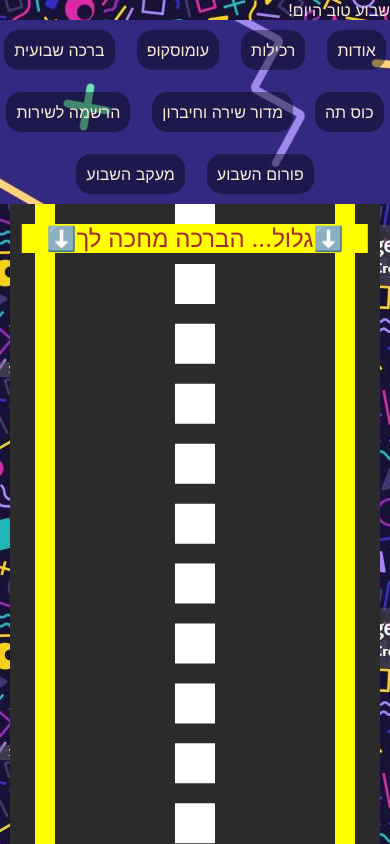
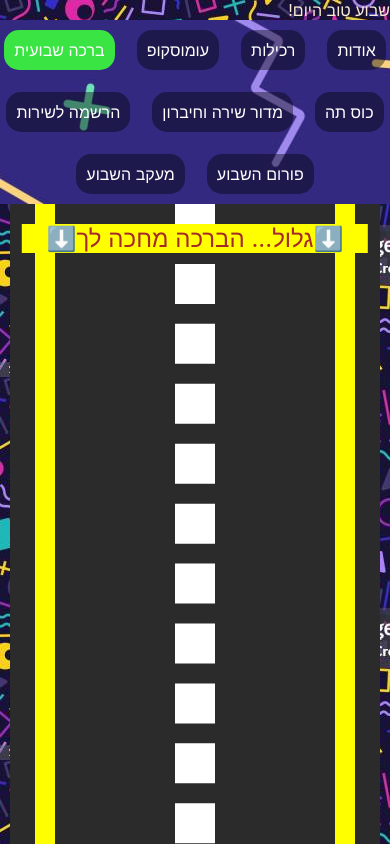
Before and after one commit to liorbraun/Good_week_2.0, a React (Create React App) app: page / in a window 390 px wide. Shown: the top 844 px of the page. Built offline with nearby package versions, Linux system fonts and the light colour scheme; no server answers.

Commit message:
Fixed mobile compatibility

```diff
--- a/src/App.jsx
+++ b/src/App.jsx
@@ -1,4 +1,4 @@
-import { HashRouter as Router, Route, Routes, useNavigate } from 'react-router-dom';
+import { HashRouter as Router, Route, Routes } from 'react-router-dom';
 import './style/App.css';
 import Footer from './components/Footer';
 import Navbar from './components/Navbar';
--- a/src/components/Navbar.jsx
+++ b/src/components/Navbar.jsx
@@ -1,4 +1,4 @@
-import { useNavigate } from 'react-router-dom';
+import { NavLink, useNavigate } from 'react-router-dom';
 import '../style/Navbar.css'
 
 const Navbar = () => {
@@ -8,18 +8,17 @@ const Navbar = () => {
     return (
         <div className="nav">
             <nav className="buttonWrapper" >
-                <div className='navlink' onClick={() => navigate('/')}>ברכה שבועית</div>
-                <div className='navlink' onClick={() => navigate('/homoscope')}>עומוסקופ</div>
-                <div className='navlink' onClick={() => navigate('/gossip')}>רכילות</div>
-                <div className='navlink' onClick={() => navigate('/about')}>אודות</div>
-                <div className='navlink' onClick={() => navigate('/register')}>הרשמה לשירות</div>
-                <div className='navlink' onClick={() => navigate('/singNshit')}>מדור שירה וחיברון</div>
-                <div className='navlink' onClick={() => navigate('/teacup')}>כוס תה</div>
-                <div className='navlink' onClick={() => navigate('/weekly')}>מעקב השבוע</div>
-                <div className='navlink' onClick={() => navigate('/forum')}>פורום השבוע</div>
+                <NavLink to='/' className='navlink'>ברכה שבועית</NavLink>
+                <NavLink to='/homoscope' className='navlink'>עומוסקופ</NavLink>
+                <NavLink to='/gossip' className='navlink'>רכילות</NavLink>
+                <NavLink to='/about' className='navlink'>אודות</NavLink>
+                <NavLink to='/register' className='navlink'>הרשמה לשירות</NavLink>
+                <NavLink to='/singNshit' className='navlink'>מדור שירה וחיברון</NavLink>
+                <NavLink to='/teacup' className='navlink'>כוס תה</NavLink>
+                <NavLink to='/weekly' className='navlink'>מעקב השבוע</NavLink>
+                <NavLink to='/forum' className='navlink'>פורום השבוע</NavLink>
             </nav>
         </div>
-
     );
 }
 
--- a/src/index.js
+++ b/src/index.js
@@ -3,15 +3,12 @@ import ReactDOM from 'react-dom/client';
 import './index.css';
 import App from './App';
 import { DBContextProvider } from './context/SheetParsing';
-import { BrowserRouter } from 'react-router-dom';
 
 const root = ReactDOM.createRoot(document.getElementById('root'));
 root.render(
   <React.StrictMode>
     <DBContextProvider>
-      {/* <BrowserRouter> */}
         <App />
-      {/* </BrowserRouter> */}
     </DBContextProvider>
   </React.StrictMode>
 );
--- a/src/pages/Home.jsx
+++ b/src/pages/Home.jsx
@@ -17,7 +17,6 @@ const Home = () => {
                     <p className='blessTitle'>ברכה שבועית</p>
                     {bless && bless[0].bless.split('\n').map((line, index) => (
                         <p>{line.length>0 ? line : <br/>} {console.log(line)}</p>
-
                     ))}
                 </div>
                 {/* <div className="blessWrapper">
--- a/src/style/Footer.css
+++ b/src/style/Footer.css
@@ -57,3 +57,9 @@
         transform: translateX(100%);
     }
 }
+
+@media screen and (max-width: 768px) {
+    .gossipScroll {
+        display: none;
+    }
+}
--- a/src/style/Gossip.css
+++ b/src/style/Gossip.css
@@ -20,7 +20,7 @@
     display: flex;
     flex-direction: column;
     text-align: center;
-    min-width: 100%;
+    width: 100%;
     background-color: rgba(141, 12, 128, 0.482);
     padding: 35px;
     border-radius: 20px;
@@ -33,9 +33,26 @@
     flex-direction: row;
     flex-wrap: nowrap;
     justify-content: center;
+    align-items: center;
     min-width: 100%;
     gap: 20px;
     color: rgb(255, 242, 0);
     font-size: 40px;
     font-weight: 700;
 }
+
+@media screen and (max-width: 768px) {
+    .gossip .gossipWrapper {
+        width: 100%;
+    }
+
+    .gossip .gossipWrapper .gossipItem {
+        width: 80%;
+        padding: 10px;
+    }
+
+    .gossip .gossipWrapper .gossipItem .gossipTitle {
+        font-size: 20px;
+        gap: 5px;
+    }
+}
--- a/src/style/Home.css
+++ b/src/style/Home.css
@@ -102,8 +102,11 @@
     }
 
     .home .blessWrapper {
-        width: 75%;
-        font-size: 16px;
+        width: 80%;
+    }
+
+    .home .blessWrapper p {
+        font-size: 20px;
     }
 
     .landing .scroll {
--- a/src/style/Homoscope.css
+++ b/src/style/Homoscope.css
@@ -49,3 +49,26 @@
 .homoscope .homoscopeWrapper .selected{
     background-color: seagreen;
 }
+
+@media screen and (max-width: 768px) {
+
+    .homoscope .homoscopeWrapper {
+        padding: 10px;
+    }
+
+    .homoscope .homoscopeWrapper {
+        width: 90%;
+    }
+
+    .homoscope .homoscopeWrapper .homoscopeitems {
+        font-size: 16px;
+    }
+
+    .homoscope .homoscopeWrapper .homoscopeItem {
+        padding: 8px;
+    }
+
+    .homoscope .homoscopeWrapper .homoscopecontent p{
+        font-size: 35px;
+    }
+}
--- a/src/style/Navbar.css
+++ b/src/style/Navbar.css
@@ -23,11 +23,18 @@
     outline: none;
     border-radius: 15px;
     background-color: rgba(0, 0, 0, 0.402);
+    text-decoration: none;
+    color: white;
+
 }
 
 .nav .navlink:hover {
     padding: 50px;
     font-size: 5px;
+}
+
+.nav .active {
+    background-color: #3ae443;
 }
 
 @media (max-width: 768px) {
```
